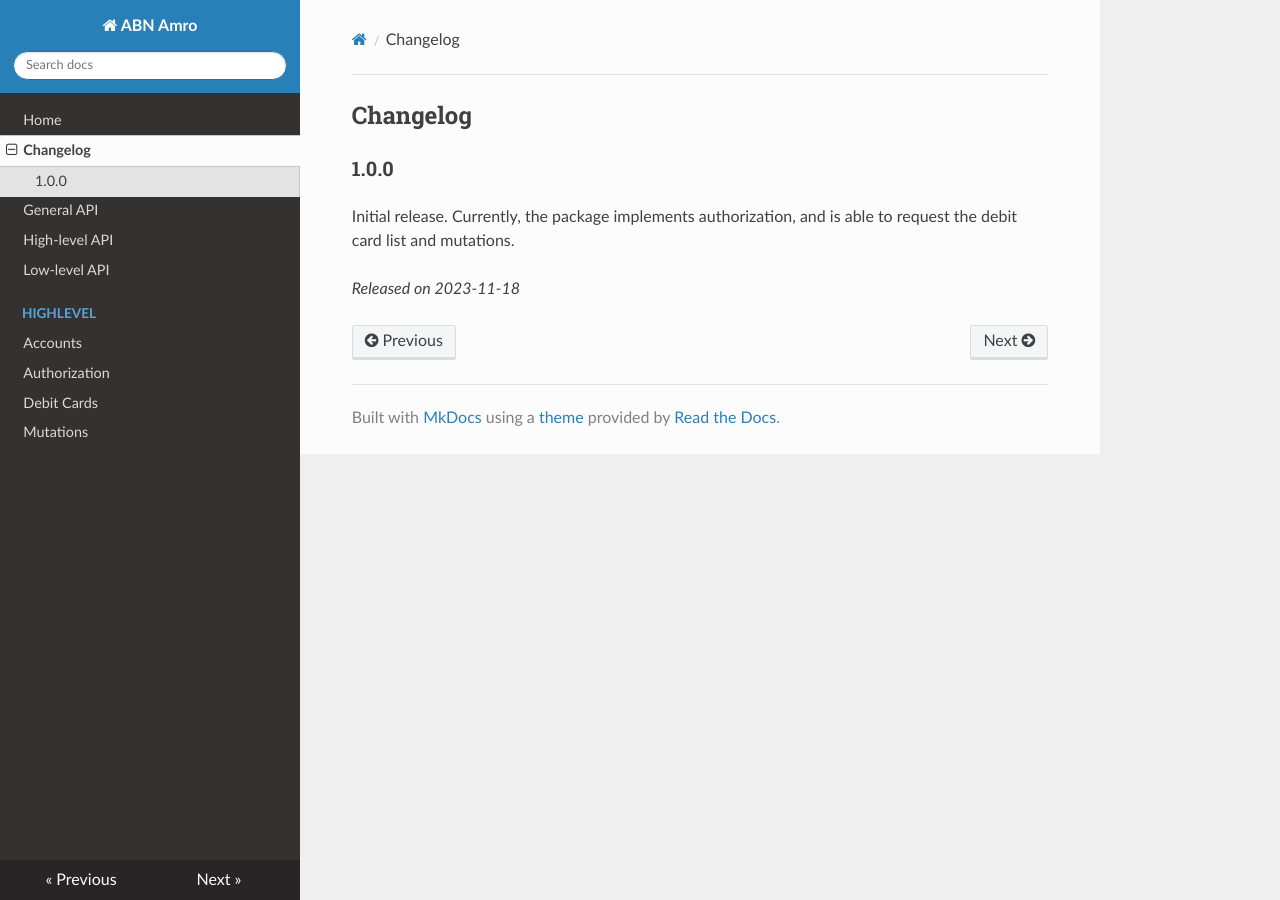
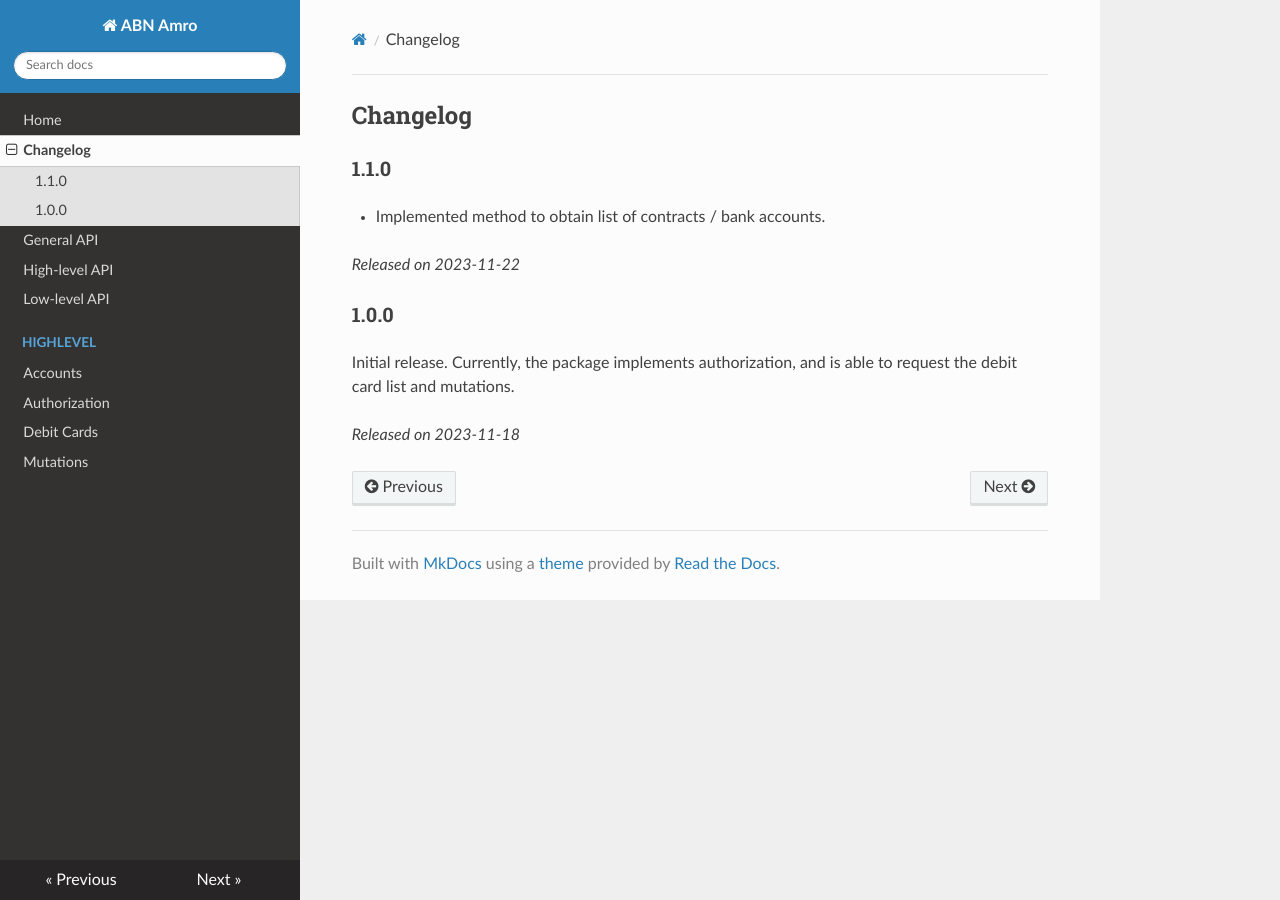
Before and after one commit to kinnay/ABN-Amro, an MkDocs documentation site: the page built from docs/changelog.md, in a window 1280 px wide. Built offline with MkDocs 1.6.1, drawn with Linux system fonts in a browser that asks for light colours; nearby versions of some CDN libraries.

Commit message:
Release 1.1.0

```diff
--- a/docs/changelog.md
+++ b/docs/changelog.md
@@ -1,5 +1,10 @@
 
 ## Changelog
+
+### 1.1.0
+* Implemented method to obtain list of contracts / bank accounts.
+
+*Released on 2023-11-22*
 
 ### 1.0.0
 Initial release. Currently, the package implements authorization, and is able to request the debit card list and mutations.
--- a/setup.py
+++ b/setup.py
@@ -6,7 +6,7 @@ long_description = \
 
 setuptools.setup(
 	name = "abnamro",
-	version = "1.0.0",
+	version = "1.1.0",
 	description = "Unofficial ABN AMRO client",
 	long_description = long_description,
 	author = "Yannik Marchand",
```
